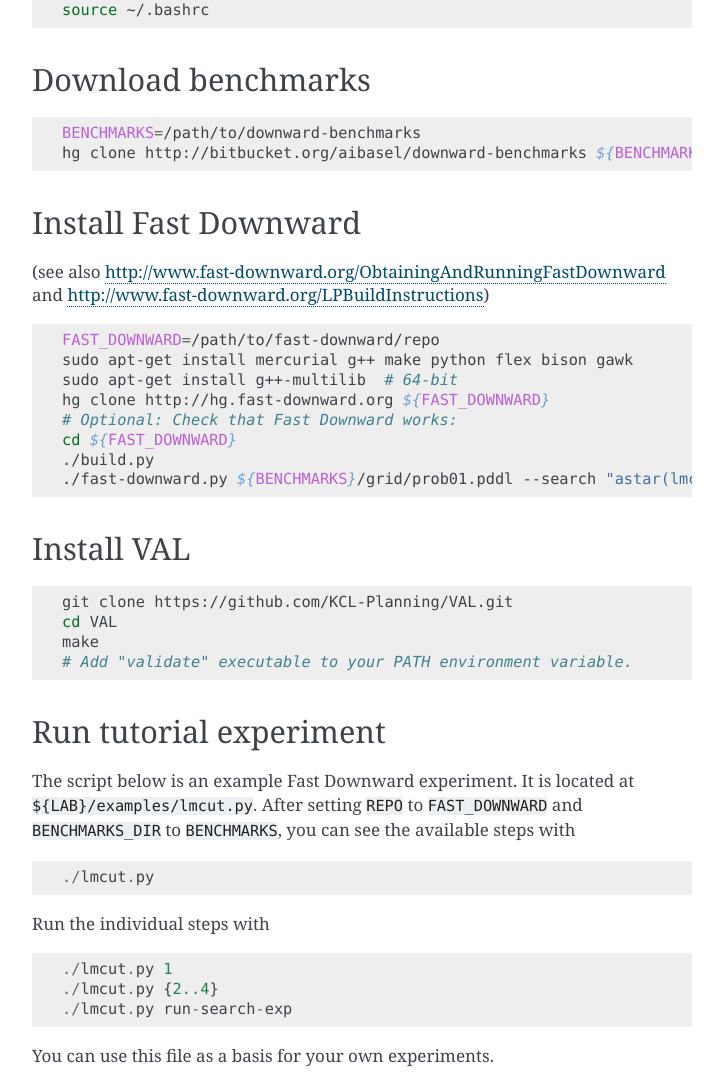
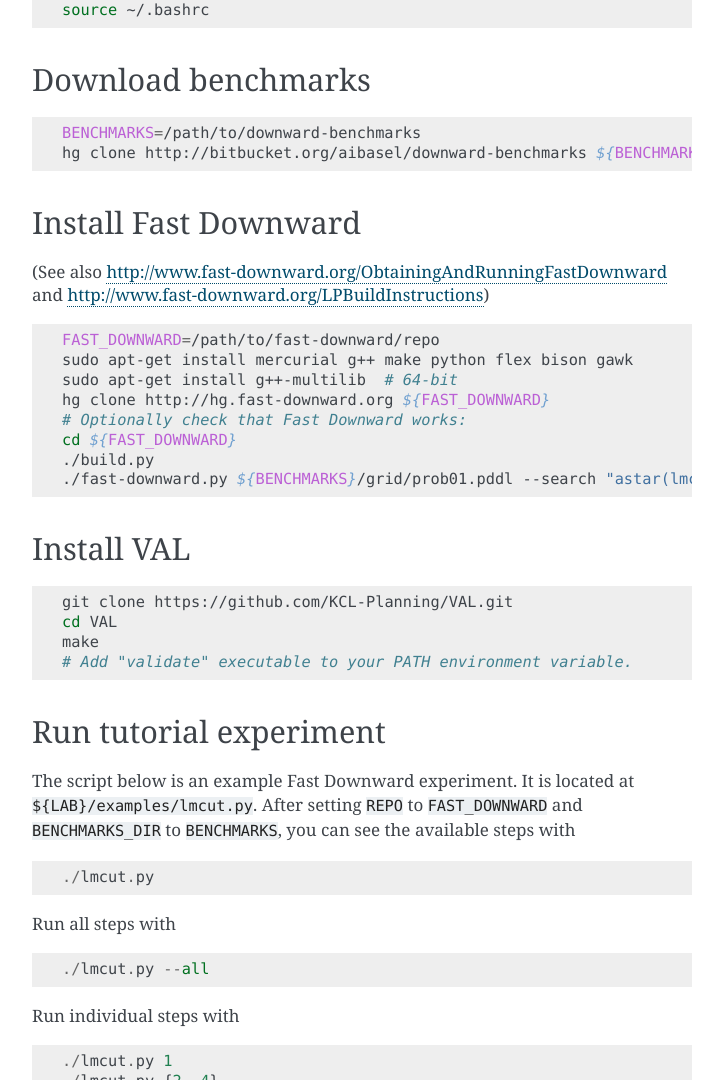
Before and after one commit to aibasel/lab, a Sphinx documentation site: the page built from docs/downward.tutorial.rst, in a window 1280 px wide and 1400 px high, scrolled down 600 px, cut to the strip 0-1080 px from the top of the window. Shown: the whole strip, without its empty margins (388-1111 px from the left). Built offline with Sphinx 7.4.7, drawn with Linux system fonts in a browser that asks for light colours.

Commit message:
add --all to example

```diff
--- a/docs/downward.tutorial.rst
+++ b/docs/downward.tutorial.rst
@@ -21,7 +21,7 @@
 
 Install Fast Downward
 ---------------------
-(see also http://www.fast-downward.org/ObtainingAndRunningFastDownward
+(See also http://www.fast-downward.org/ObtainingAndRunningFastDownward
 and http://www.fast-downward.org/LPBuildInstructions)
 
 .. highlight:: bash
@@ -32,7 +32,7 @@
     sudo apt-get install mercurial g++ make python flex bison gawk
     sudo apt-get install g++-multilib  # 64-bit
     hg clone http://hg.fast-downward.org ${FAST_DOWNWARD}
-    # Optional: Check that Fast Downward works:
+    # Optionally check that Fast Downward works:
     cd ${FAST_DOWNWARD}
     ./build.py
     ./fast-downward.py ${BENCHMARKS}/grid/prob01.pddl --search "astar(lmcut())"
@@ -61,8 +61,12 @@
 
     ./lmcut.py
 
+Run all steps with ::
 
-Run the individual steps with ::
+    ./lmcut.py --all
+
+
+Run individual steps with ::
 
     ./lmcut.py 1
     ./lmcut.py {2..4}
```
